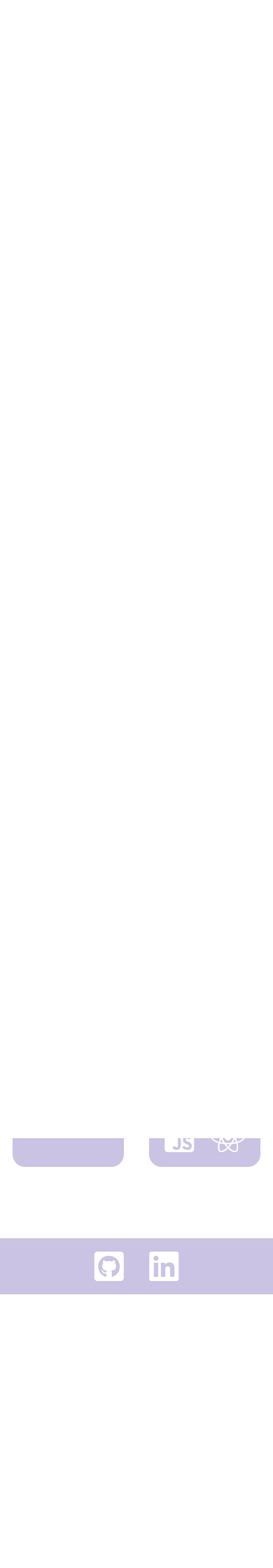
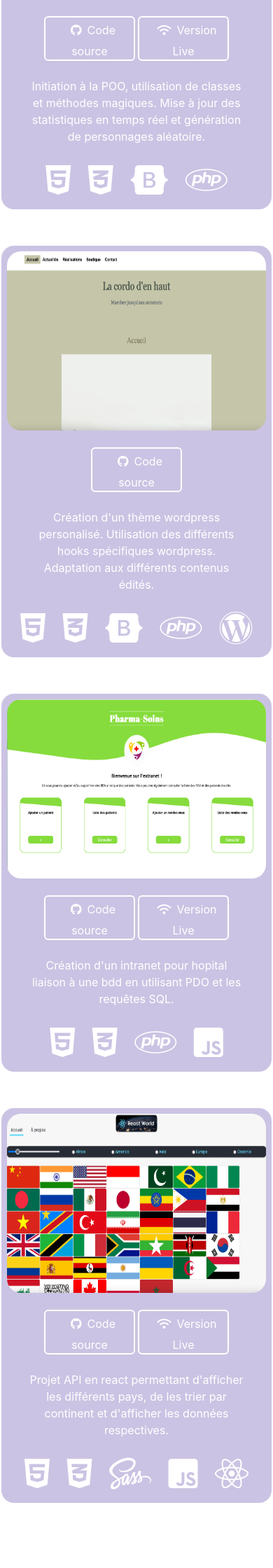
Before and after one commit to MathiasCabrol/CV_v2, a PHP site: page /projects.php in a window 390 px wide. Shown: the part 2439-4679 px from the top of the page at 70% size. Before the commit the page ends 4288 px from the top, so only its background shows below. Run offline with PHP 8.4, Linux system fonts and the light colour scheme.

Commit message:
Modification du responsive de la page pojets et accueil

```diff
--- a/assets/css/footer.css
+++ b/assets/css/footer.css
@@ -7,7 +7,7 @@ footer {
 }
 @media (max-width: 768px) {
     footer {
-        width: 25%;
+        width: 30%;
     }
 }
 .icon {
--- a/assets/css/projects.css
+++ b/assets/css/projects.css
@@ -30,6 +30,12 @@
     color: #fff;
 }
 
+@media (max-width: 768px){
+    .projectCaption button {
+        width: 35%;
+    }
+}
+
 .projectCaption button:hover {
     background: solid;
     background-color: black;
--- a/projects.php
+++ b/projects.php
@@ -24,7 +24,7 @@
     </div>
     <div id="mainContainer" class="container-fluid pt-5">
         <div class="row justify-content-around">
-            <div class="col-5 projectContainer mt-5 p-2 text-center">
+            <div class="col-12 col-md-5 col-lg-5 projectContainer mt-5 p-2 text-center">
                 <div class="projectCaption">
                     <img src="../assets/img/Projet2.png" class="projectImage">
                     <button class="my-4" type="button" onclick="window.open('https:/\/github.com/MathiasCabrol/il-padrino', '_blank')"><i class="fab fa-github mr-2"></i>Code source</button>
@@ -35,7 +35,7 @@
                     <i class="fab fa-bootstrap fa-3x"></i>
                 </div>
             </div>
-            <div class="col-5 projectContainer mt-5 p-2 text-center">
+            <div class="col-12 col-md-5 col-lg-5 projectContainer mt-5 p-2 text-center">
                 <div class="projectCaption">
                     <img src="../assets/img/Projet3.png" class="projectImage">
                     <button class="my-4" type="button" onclick="window.open('https:/\/github.com/MathiasCabrol/CatShop', '_blank')"><i class="fab fa-github mr-2"></i>Code source</button>
@@ -47,7 +47,7 @@
                     <i class="fab fa-js-square fa-3x"></i>
                 </div>
             </div>
-            <div class="col-5 projectContainer mt-5 p-2 text-center">
+            <div class="col-12 col-md-5 col-lg-5 projectContainer mt-5 p-2 text-center">
                 <div class="projectCaption">
                     <img src="../assets/img/Projet4.png" class="projectImage">
                     <button class="my-4" type="button" onclick="window.open('https:/\/github.com/MathiasCabrol/Projet-POO-RPG-V2', '_blank')"><i class="fab fa-github mr-2"></i>Code source</button>
@@ -59,7 +59,7 @@
                     <i class="fab fa-php fa-3x"></i>
                 </div>
             </div>
-            <div class="col-5 projectContainer mt-5 p-2 text-center">
+            <div class="col-12 col-md-5 col-lg-5 projectContainer mt-5 p-2 text-center">
                 <div class="projectCaption">
                     <img src="../assets/img/Projet5.png" class="projectImage">
                     <button class="my-4" type="button" onclick="window.open('https:/\/github.com/MathiasCabrol/Theme-Wordpress-Sand', '_blank')"><i class="fab fa-github mr-2"></i>Code source</button>
@@ -71,7 +71,7 @@
                     <i class="fab fa-wordpress fa-3x"></i>
                 </div>
             </div>
-            <div class="col-5 projectContainer mt-5 p-2 text-center">
+            <div class="col-12 col-md-5 col-lg-5 projectContainer mt-5 p-2 text-center">
                 <div class="projectCaption">
                     <img src="../assets/img/pharmasoins.png" class="projectImage">
                     <button class="my-4" type="button" onclick="window.open('https:/\/github.com/MathiasCabrol/Projet-PharmaSoins', '_blank')"><i class="fab fa-github mr-2"></i>Code source</button>
@@ -83,7 +83,7 @@
                     <i class="fab fa-js-square fa-3x"></i>
                 </div>
             </div>
-            <div class="col-5 projectContainer mt-5 p-2 text-center">
+            <div class="col-12 col-md-5 col-lg-5 projectContainer mt-5 p-2 text-center">
                 <div class="projectCaption">
                     <img src="../assets/img/Projet6.png" class="projectImage">
                     <button class="my-4" type="button" onclick="window.open('https:/\/github.com/MathiasCabrol/countries-ReactJS', '_blank')"><i class="fab fa-github mr-2"></i>Code source</button>
```
